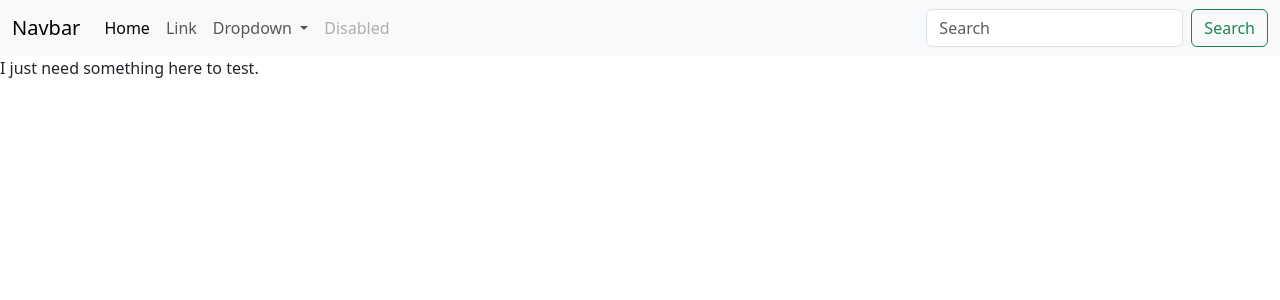
After one commit to thelllounge/new_website, a Flask app: template templates/base.html in a window 1280 px wide. The commit adds this page. Shown: the top 300 px of the page. Run offline with Flask 3, Linux system fonts and the light colour scheme; the template is opened without the code that fills it, so the values that code supplies are empty.

Commit message:
i think i figured it out

```diff
--- a/main.py
+++ b/main.py
@@ -9,4 +9,4 @@ def index():
 
 
 if __name__ == "__main__":
-    app.run()
+    app.run(debug=True)
--- /dev/null
+++ b/templates/base.html
@@ -0,0 +1,55 @@
+<!DOCTYPE html>
+<html lang="en">
+
+<head>
+    <title>Dakota's Workshop</title>
+
+    <meta charset="UTF-8">
+    <link href="https://cdn.jsdelivr.net/npm/bootstrap@5.3.3/dist/css/bootstrap.min.css" rel="stylesheet" integrity="sha384-QWTKZyjpPEjISv5WaRU9OFeRpok6YctnYmDr5pNlyT2bRjXh0JMhjY6hW+ALEwIH" crossorigin="anonymous">
+    {% block head %}
+    {% endblock %}
+</head>
+<body>
+    <nav class="navbar navbar-expand-lg bg-body-tertiary">
+      <div class="container-fluid">
+        <a class="navbar-brand" href="#">Navbar</a>
+        <button class="navbar-toggler" type="button" data-bs-toggle="collapse" data-bs-target="#navbarSupportedContent" aria-controls="navbarSupportedContent" aria-expanded="false" aria-label="Toggle navigation">
+          <span class="navbar-toggler-icon"></span>
+        </button>
+        <div class="collapse navbar-collapse" id="navbarSupportedContent">
+          <ul class="navbar-nav me-auto mb-2 mb-lg-0">
+            <li class="nav-item">
+              <a class="nav-link active" aria-current="page" href="#">Home</a>
+            </li>
+            <li class="nav-item">
+              <a class="nav-link" href="#">Link</a>
+            </li>
+            <li class="nav-item dropdown">
+              <a class="nav-link dropdown-toggle" href="#" role="button" data-bs-toggle="dropdown" aria-expanded="false">
+                Dropdown
+              </a>
+              <ul class="dropdown-menu">
+                <li><a class="dropdown-item" href="#">Action</a></li>
+                <li><a class="dropdown-item" href="#">Another action</a></li>
+                <li><hr class="dropdown-divider"></li>
+                <li><a class="dropdown-item" href="#">Something else here</a></li>
+              </ul>
+            </li>
+            <li class="nav-item">
+              <a class="nav-link disabled" aria-disabled="true">Disabled</a>
+            </li>
+          </ul>
+          <form class="d-flex" role="search">
+            <input class="form-control me-2" type="search" placeholder="Search" aria-label="Search">
+            <button class="btn btn-outline-success" type="submit">Search</button>
+          </form>
+        </div>
+      </div>
+    </nav>
+    {% block navbar %}
+    <p>I just need something here to test.</p>
+    {% endblock %}
+
+    <script src="https://cdn.jsdelivr.net/npm/bootstrap@5.3.3/dist/js/bootstrap.bundle.min.js" integrity="sha384-YvpcrYf0tY3lHB60NNkmXc5s9fDVZLESaAA55NDzOxhy9GkcIdslK1eN7N6jIeHz" crossorigin="anonymous"></script>
+</body>
+</html>
```
Also changed, not shown: templates/index.html (+6 -3 lines), templates/template.html (deleted, +0 -13 lines).
